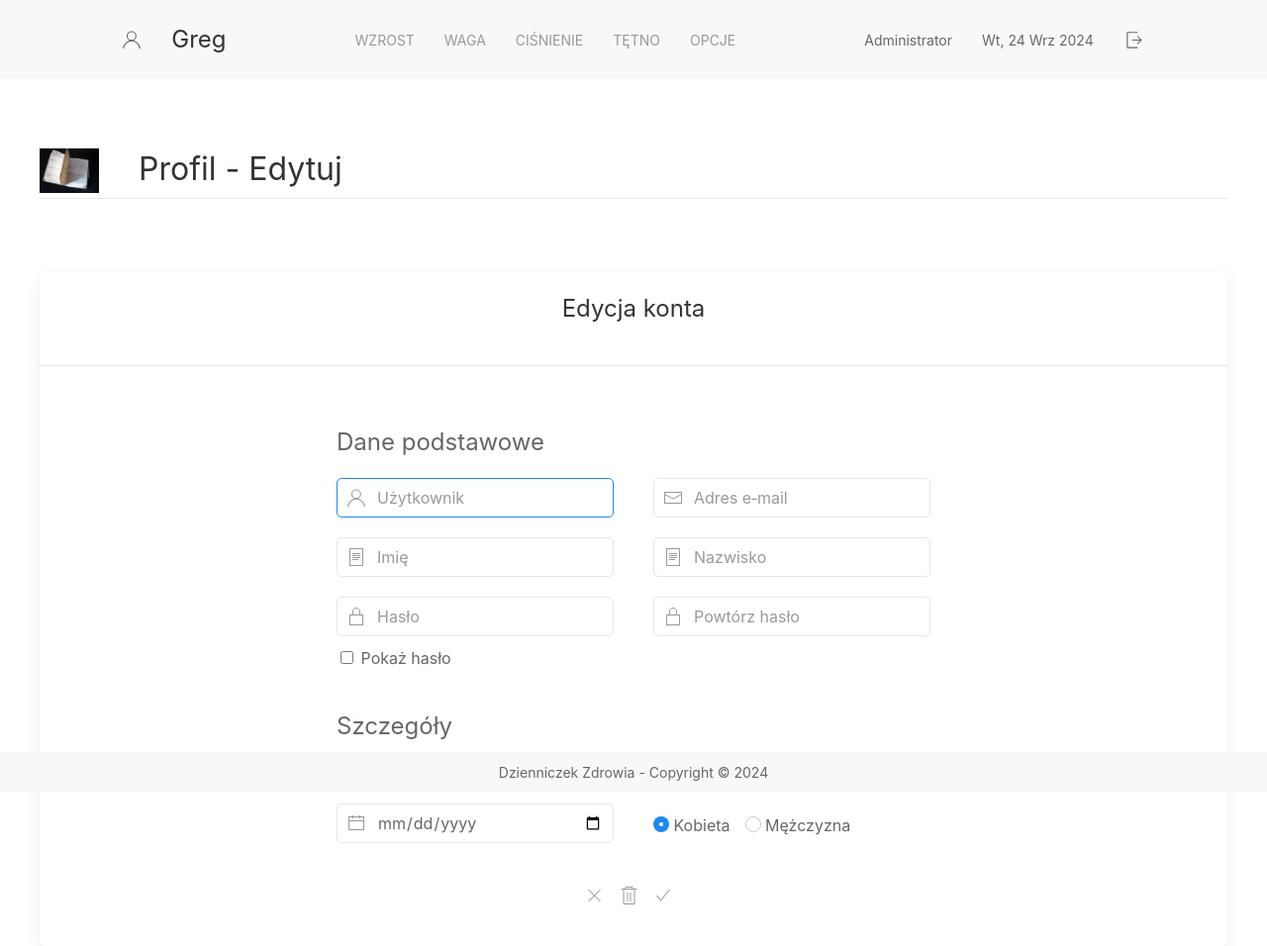
After one commit to YankielG/PP_Journal, a Django app: page /users/edit_profile in a window 1280 px wide. The commit adds this page. Shown: the whole page at 99% size. Run offline with Django 5.2, Linux system fonts and the light colour scheme; a user stored in the database is signed in.

Commit message:
szablon edycji profilu

```diff
--- a/app_users/forms.py
+++ b/app_users/forms.py
@@ -10,8 +10,8 @@ from django.contrib.auth.models import User
 from django.contrib.auth.decorators import login_required, user_passes_test
 
 def validate_date(value):
-    if value.date() < datetime.now().date() - timedelta(weeks=10):
-        raise ValidationError(f'{value} nie jest datą max 1 rok wstecz')
+    if value.date() < datetime.now().date() - timedelta(weeks=5200):
+        raise ValidationError(f'{value} nie jest datą max 100 lat wstecz')
 
 class RegisterForm(UserCreationForm):
     class Meta:
--- /dev/null
+++ b/app_users/templates/edit_profile.html
@@ -0,0 +1,162 @@
+{% extends 'fragments/layout.html' %}
+{% load static %}
+
+{% block page_title %} Profil - Edytuj {% endblock %}
+
+{% block page_content %}
+
+    <div class="container">
+        <div class="uk-panel">
+            <img class="uk-align-left uk-margin-remove-adjacent" src="{% static 'background.JPG' %}" width="60"
+                 height="28" alt="info">
+            <h2 class="uk-heading-divider" style="position: relative">Profil - Edytuj</h2>
+        </div>
+
+        <div style="height: 50px"></div>
+        <div class="uk-card uk-card-default uk-border-rounded">
+            <div class="uk-card-header">
+                <div class="uk-width-expand">
+                    <h3 class="uk-card-title uk-position-relative uk-position-top-center">Edycja konta</h3>
+                </div>
+            </div>
+
+            <div class="uk-card-body">
+                <form id="myForm" method="POST" class="form-signin" style="width:600px; margin: auto">
+                    {% csrf_token %}
+
+                    <legend class="uk-legend " style="margin-top: 20px">Dane podstawowe</legend>
+
+                    <div class="uk-grid" style="margin-top: 20px">
+                        <div class="uk-inline uk-width-1-2">
+                            <div class="uk-inline uk-width-1-1">
+                                <span class="uk-form-icon" uk-icon="icon: user"></span>
+                                <input id="id_username" name="username" type="text" placeholder="Użytkownik"
+                                       autocomplete="username"
+                                       class="uk-input uk-border-rounded " maxlength="15" required="" autofocus="">
+                            </div>
+                        </div>
+                        <div class="uk-inline uk-width-1-2">
+                            <div class="uk-inline uk-width-1-1">
+                                <span class="uk-form-icon" uk-icon="icon: mail"></span>
+                                <input id="id_email" name="email" type="email" placeholder="Adres e‑mail"
+                                       autocomplete="email"
+                                       class="uk-input uk-border-rounded" maxlength="15" required="">
+                            </div>
+                        </div>
+                    </div>
+
+                    <div class="uk-grid" style="margin-top: 20px">
+                        <div class="uk-inline uk-width-1-2">
+                            <div class="uk-inline uk-width-1-1 ">
+                                <span class="uk-form-icon" uk-icon="icon: file-text"></span>
+                                <input id="id_first_name" name="first_name" type="text" placeholder="Imię"
+                                       autocomplete="first_name"
+                                       class="uk-input uk-border-rounded" maxlength="15" required="" autofocus="">
+                            </div>
+                        </div>
+                        <div class="uk-inline uk-width-1-2">
+                            <div class="uk-inline uk-width-1-1">
+                                <span class="uk-form-icon" uk-icon="icon: file-text"></span>
+                                <input id="id_last_name" name="last_name" type="text" placeholder="Nazwisko"
+                                       autocomplete="last_name"
+                                       class="uk-input uk-border-rounded" maxlength="15" required="" autofocus="">
+                            </div>
+                        </div>
+                    </div>
+
+                    <div class="uk-grid" style="margin-top: 20px">
+                        <div class="uk-inline uk-width-1-2">
+                            <div class="uk-inline uk-width-1-1">
+                                <span class="uk-form-icon" uk-icon="icon: lock"></span>
+                                <input id="id_password1" name="password1" type="password" placeholder="Hasło"
+                                       autocomplete="current-password"
+                                       class="uk-input uk-border-rounded" maxlength="15" required="">
+                            </div>
+                        </div>
+                        <div class="uk-inline uk-width-1-2">
+                            <div class="uk-inline uk-width-1-1">
+                                <span class="uk-form-icon" uk-icon="icon: lock"></span>
+                                <input id="id_password2" name="password2" type="password" placeholder="Powtórz hasło"
+                                       autocomplete="current-password"
+                                       class="uk-input uk-border-rounded" maxlength="15" required="">
+                            </div>
+                        </div>
+                    </div>
+
+                    <div style="margin-top: 10px">
+                        <input id="show_pass_ch" name="show_pass" type="checkbox" onclick="show_fuction()"/>
+                        <label for="show_pass" class="inline"> Pokaż hasło</label>
+                    </div>
+
+                    <legend class="uk-legend" style="margin-top: 40px">Szczegóły</legend>
+
+                    <div class="uk-grid" style="margin-top: 20px">
+                        <div class="uk-inline uk-width-1-2">
+                            <div class="uk-form-label">
+                                <label>Data urodzenia<span uk-icon="icon: question; ratio: 0.6"
+                                                           uk-tooltip="od bieżącej do 100 lat wstecz"
+                                                           style="margin-left: 10px"></span>
+                                </label>
+                            </div>
+                        </div>
+                        <div class="uk-inline uk-width-1-2">
+                            <div class="uk-form-label">Płeć</div>
+                        </div>
+                    </div>
+
+                    <div class="uk-grid" style="margin-top: 20px">
+                        <div class="uk-inline uk-width-1-2">
+                            <div class="uk-inline uk-width-1-1">
+                                <span class="uk-form-icon" uk-icon="icon: calendar"></span>
+                                <input id="id_birthday" name="birthday" type="date" autocomplete="birthday"
+                                       class="uk-input uk-border-rounded" min="{{ time_min }}" value="{{ time_value }}"
+                                       max="{{ time_max }}" required="">
+                            </div>
+                        </div>
+                        <div class="uk-inline uk-width-1-2" style="margin-top: 10px">
+                            <div class=" uk-grid-small uk-child-width-auto uk-grid">
+                                <label><input class="uk-radio" type="radio" name="gender" value="woman" checked> Kobieta</label>
+                                <label><input class="uk-radio" type="radio" name="gender" value="man"> Mężczyzna</label>
+                            </div>
+                        </div>
+                    </div>
+
+
+                    {% if register_form.errors %}
+                        <div class="uk-text-center" style="margin-top: 20px">
+                            <p style="font-size: 15px; color: #ff1c19;">Sprawdź poprawność wprowadzonych danych!</p>
+                        </div>
+                    {% endif %}
+
+                    {{ register_form.errors }}
+
+
+                    <div class="uk-position-relative uk-position-center uk-position-top-center"
+                         style="margin-top: 40px">
+                        <a href="/" class="uk-icon-link uk-margin-small-right" uk-icon="close" uk-tooltip="Anuluj"></a>
+                        <a href="/" class="uk-icon-link uk-margin-small-right" uk-icon="trash" uk-tooltip="Wyczyść"></a>
+                        <button href="" class="uk-icon-link uk-margin-small-right" uk-icon="check" type="submit"
+                                uk-tooltip="Zapisz"></button>
+                    </div>
+
+                </form>
+
+            </div>
+
+            <script>
+                function show_fuction() {
+                    let password1 = document.getElementById("id_password1");
+                    let password2 = document.getElementById("id_password2");
+
+                    if (password1.type === "password") {
+                        password1.type = "text";
+                        password2.type = "text";
+                    } else {
+                        password1.type = "password";
+                        password2.type = "password";
+                    }
+                }
+            </script>
+        </div>
+    </div>
+{% endblock %}
--- a/app_users/urls.py
+++ b/app_users/urls.py
@@ -5,4 +5,5 @@ urlpatterns = [
     path('register', views.register, name='register_url'),
     path('password_reset', views.password_reset, name='password_reset_url'),
     path('password_change', views.password_change, name='password_change_url'),
+    path('edit_profile', views.edit_profile, name='edit_profile_url'),
 ]
--- a/app_users/views.py
+++ b/app_users/views.py
@@ -1,38 +1,37 @@
 from datetime import datetime, timedelta
+from functools import wraps
 
-from django.shortcuts import render, redirect
-from django.http import HttpResponseNotFound, HttpResponseForbidden
+from django.shortcuts import render, redirect, get_object_or_404
+from django.http import HttpResponseNotFound, HttpResponseForbidden, HttpResponseRedirect
 # from .forms import RegisterForm
 from django.db.models import Avg, Min, Max, Count
 
 from django.core.paginator import Paginator
 
+from django.contrib.auth.models import User
 from django.contrib.auth.decorators import login_required, user_passes_test
 from .forms import RegisterForm
 
 def register(request):
 
-    if request.method == 'GET':
-        register_form = RegisterForm()
-        context = {
-            'register_form': register_form
-        }
-        return render(request, 'users/register.html', context)
+    if request.method  == 'POST':
+        register_form = RegisterForm(request.POST)
+        if register_form.is_valid():
+            user_data = register_form.cleaned_data
+            user = register_form.save(commit=False)
+            user.first_name = user_data['first_name']
+            user.last_name = user_data['last_name']
+            user.email = user_data['email']
+            user.save()
+            return redirect('login')
 
-    register_form = RegisterForm(request.POST)
-    if register_form.is_valid():
-        user_data = register_form.cleaned_data
-        user = register_form.save(commit=False)
-        user.first_name = user_data['first_name']
-        user.last_name = user_data['last_name']
-        user.email = user_data['email']
-        user.save()
-        return redirect('login')
-    else:
-        context = {
-            'register_form': register_form
-        }
-        return render(request, 'users/register.html', context)
+    context = {
+        'time_value': datetime.now().strftime("%Y-%m-%d"),
+        'time_max': datetime.now().strftime("%Y-%m-%d"),
+        'time_min': (datetime.now() - timedelta(weeks=5200)).strftime("%Y-%m-%d"),
+        'register_form': RegisterForm()
+    }
+    return render(request, 'users/register.html', context)
 
 def password_reset(request):
     logged_user = request.user
@@ -45,3 +44,18 @@ def password_reset(request):
 def password_change(request):
     logged_user = request.user
     return  render(request, '404.html')
+
+@login_required
+def edit_profile(request):
+    # logged_user = request.user
+    # # found_user = user_passes_test(lambda user: user.first_name == logged_user.first_name)(request)
+    # if request.method == 'POST':
+    #     pass
+
+    context = {
+        # 'user': found_user,
+        'time_value': datetime.now().strftime("%Y-%m-%dT%H:%M"),
+        'time_max': datetime.now().strftime("%Y-%m-%dT%H:%M"),
+        'time_min': (datetime.now() - timedelta(weeks=52)).strftime("%Y-%m-%dT%H:%M")
+    }
+    return render(request, 'edit_profile.html', context)
--- a/templates/fragments/menu.html
+++ b/templates/fragments/menu.html
@@ -20,7 +20,7 @@
                 <div class="uk-navbar-dropdown">
                     <ul class="uk-nav uk-navbar-dropdown-nav">
                         <li><a href="{% url 'info_url' %}">Info</a></li>
-                        <li><a href="{% url 'home_url' %}">profil</a></li>
+                        <li><a href="{% url 'edit_profile_url' %}">profil</a></li>
                     </ul>
                 </div>
             </li>
```
Also changed, not shown: app_web/templates/app_web/info.html (+18 -12 lines).
